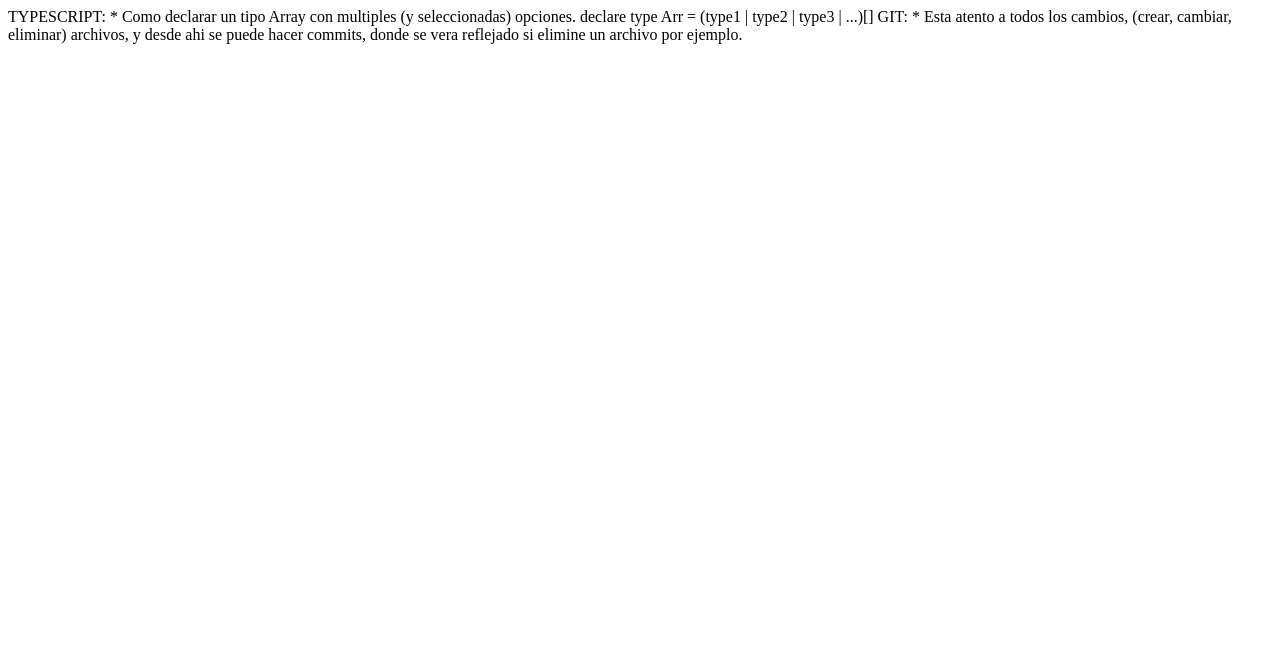
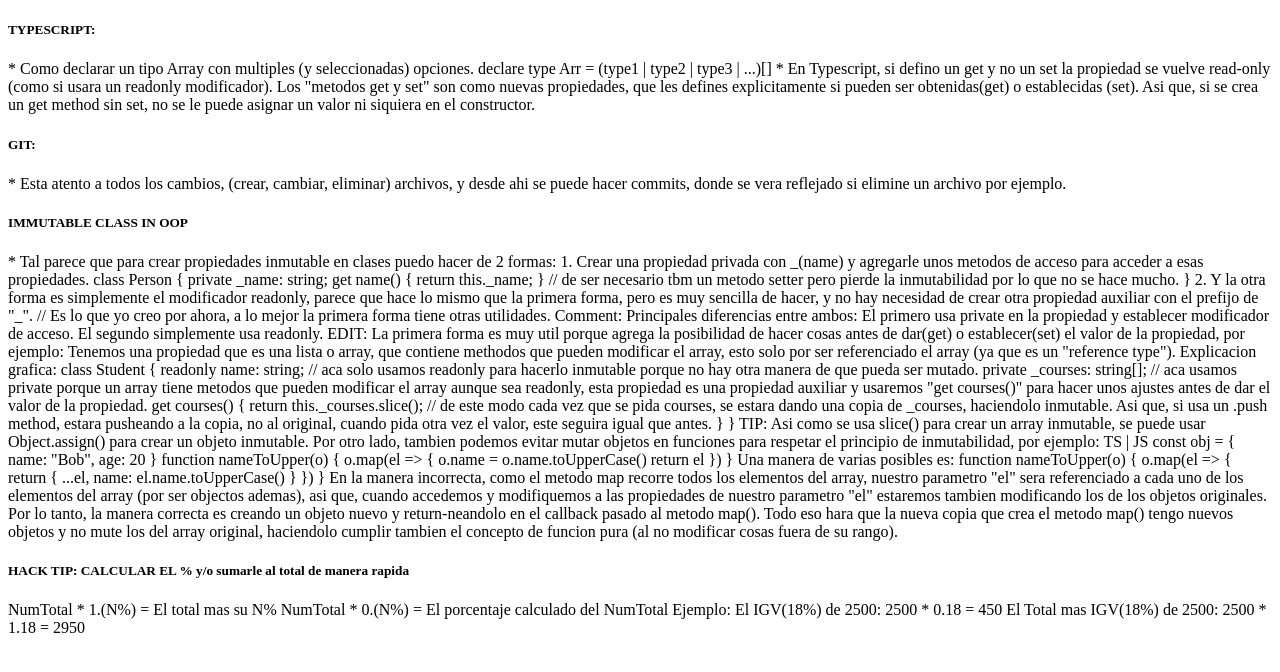
Before and after one commit to adrianvasquezhz/own-site-tips, a plain HTML site: page index.html in a window 1280 px wide. Drawn offline with Linux system fonts and the light colour scheme.

Commit message:
another tips more and one image

```diff
--- a/index.html
+++ b/index.html
@@ -7,12 +7,100 @@
     <title>Document</title>
 </head>
 <body>
-    TYPESCRIPT:
+    <h5>TYPESCRIPT:</h5>
     * Como declarar un tipo Array con multiples (y seleccionadas) opciones.
         declare type Arr = (type1 | type2 | type3 | ...)[]
 
-	GIT:
+	* En Typescript, si defino un get y no un set la propiedad se vuelve read-only (como si usara un readonly modificador). Los "metodos get y set" son como nuevas propiedades,
+	que les defines explicitamente si pueden ser obtenidas(get) o establecidas (set). Asi que, si se crea un get method sin set, no se le puede asignar un valor ni siquiera
+	en el constructor.
+
+	<h5>GIT:</h5>
 	* Esta atento a todos los cambios, (crear, cambiar, eliminar) archivos, y desde ahi
 		se puede hacer commits, donde se vera reflejado si elimine un archivo por ejemplo.
+
+	<h5>IMMUTABLE CLASS IN OOP</h5>
+	* Tal parece que para crear propiedades inmutable en clases puedo hacer de 2 formas:
+
+		1. Crear una propiedad privada con _(name)
+		y agregarle unos metodos de acceso para acceder a esas propiedades.
+
+		class Person
+		{
+			private _name: string;
+
+			get name()
+			{
+				return this._name;
+			}
+
+			// de ser necesario tbm un metodo setter pero pierde la inmutabilidad por lo que no se hace mucho.
+		}
+
+		2. Y la otra forma es simplemente el modificador readonly, parece que hace lo mismo que la primera forma, pero es muy sencilla
+		de hacer, y no hay necesidad de crear otra propiedad auxiliar con el prefijo de "_". // Es lo que yo creo por ahora,
+		a lo mejor la primera forma tiene otras utilidades.
+
+		Comment: Principales diferencias entre ambos: El primero usa private en la propiedad y establecer modificador de acceso. El segundo simplemente usa readonly.
+
+		EDIT: La primera forma es muy util porque agrega la posibilidad de hacer cosas antes de dar(get) o establecer(set) el valor de la propiedad, por ejemplo:
+		Tenemos una propiedad que es una lista o array, que contiene methodos que pueden modificar el array, esto solo por ser referenciado el array (ya que es un "reference type"). Explicacion grafica:
+
+			class Student
+			{
+				readonly name: string;  // aca solo usamos readonly para hacerlo inmutable porque no hay otra manera de que pueda ser mutado.
+				private _courses: string[];  // aca usamos private porque un array tiene metodos que pueden modificar el array aunque sea readonly, esta propiedad es una propiedad
+												auxiliar y usaremos "get courses()" para hacer unos ajustes antes de dar el valor de la propiedad.
+
+				get courses()
+				{
+					return this._courses.slice();  // de este modo cada vez que se pida courses, se estara dando una copia de _courses, haciendolo inmutable. Asi que, si usa un
+													.push method, estara pusheando a la copia, no al original, cuando pida otra vez el valor, este seguira igual que antes.
+				}
+			}
+
+		TIP: Asi como se usa slice() para crear un array inmutable, se puede usar Object.assign() para crear un objeto inmutable.
+
+
+		Por otro lado, tambien podemos evitar mutar objetos en funciones para respetar el principio de inmutabilidad, por ejemplo:
+			TS | JS
+			const obj = { name: "Bob", age: 20 }
+
+			<INCORRECT>
+			function nameToUpper(o)
+			{
+				o.map(el => {
+					o.name = o.name.toUpperCase()
+					return el
+				})
+			}
+
+			<CORRECT>
+			Una manera de varias posibles es:
+
+			function nameToUpper(o)
+			{
+				o.map(el => {
+					return { ...el, name: el.name.toUpperCase() }
+				})
+			}
+
+			En la manera incorrecta, como el metodo map recorre todos los elementos del array, nuestro parametro "el" sera referenciado a cada uno de los elementos del array (por ser
+			objectos ademas), asi que, cuando accedemos y modifiquemos a las propiedades de nuestro parametro "el" estaremos tambien modificando los de los objetos originales.
+			Por lo tanto, la manera correcta es creando un objeto nuevo y return-neandolo en el callback pasado al metodo map(). Todo eso hara que la nueva copia que crea el metodo
+			map() tengo nuevos objetos y no mute los del array original, haciendolo cumplir tambien el concepto de funcion pura (al no modificar cosas fuera de su rango).
+
+
+
+	<h5>HACK TIP: CALCULAR EL % y/o sumarle al total de manera rapida</h5>
+	NumTotal * 1.(N%) = El total mas su N%
+	NumTotal * 0.(N%) = El porcentaje calculado del NumTotal
+
+	Ejemplo:
+		El IGV(18%) de 2500:
+			2500 * 0.18 = 450
+
+		El Total mas IGV(18%) de 2500:
+			2500 * 1.18 = 2950
 </body>
 </html>
```
Also changed, not shown: function-return-function-and-pipe-function.JPG (added).
